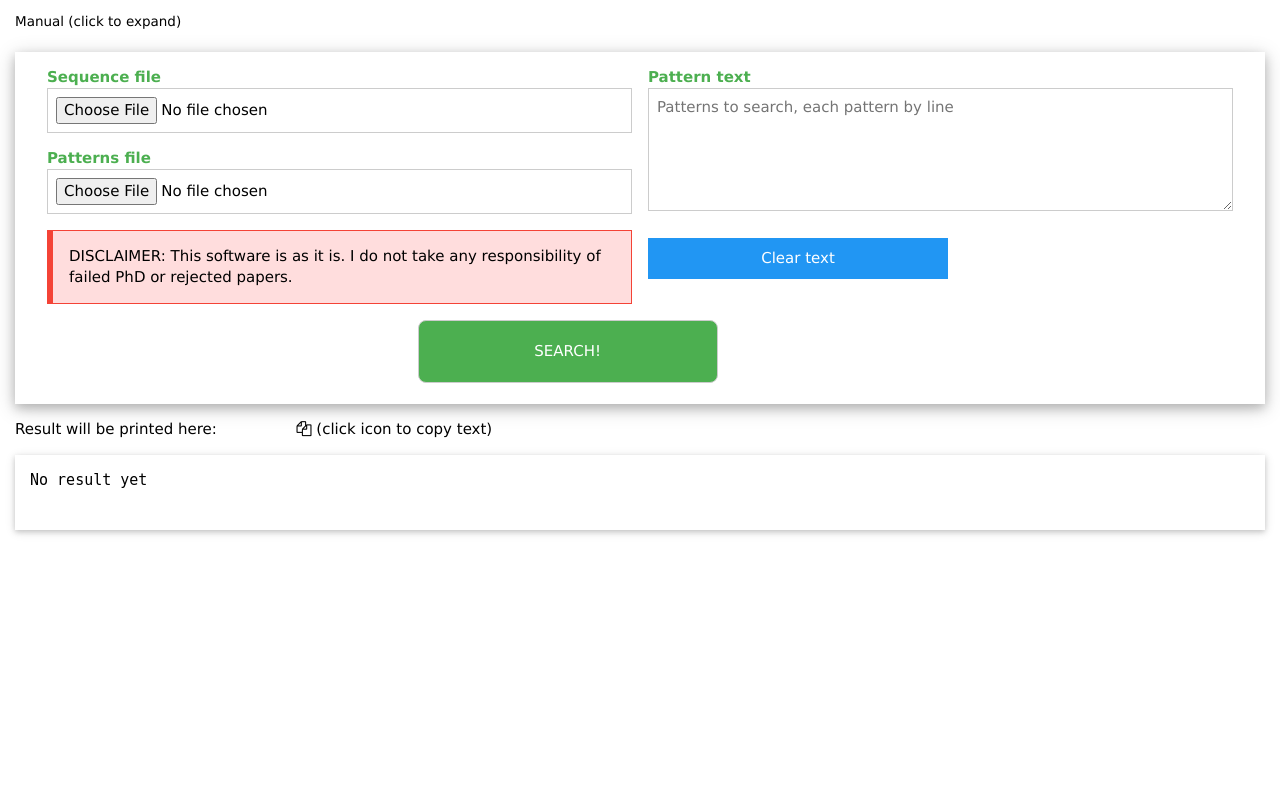
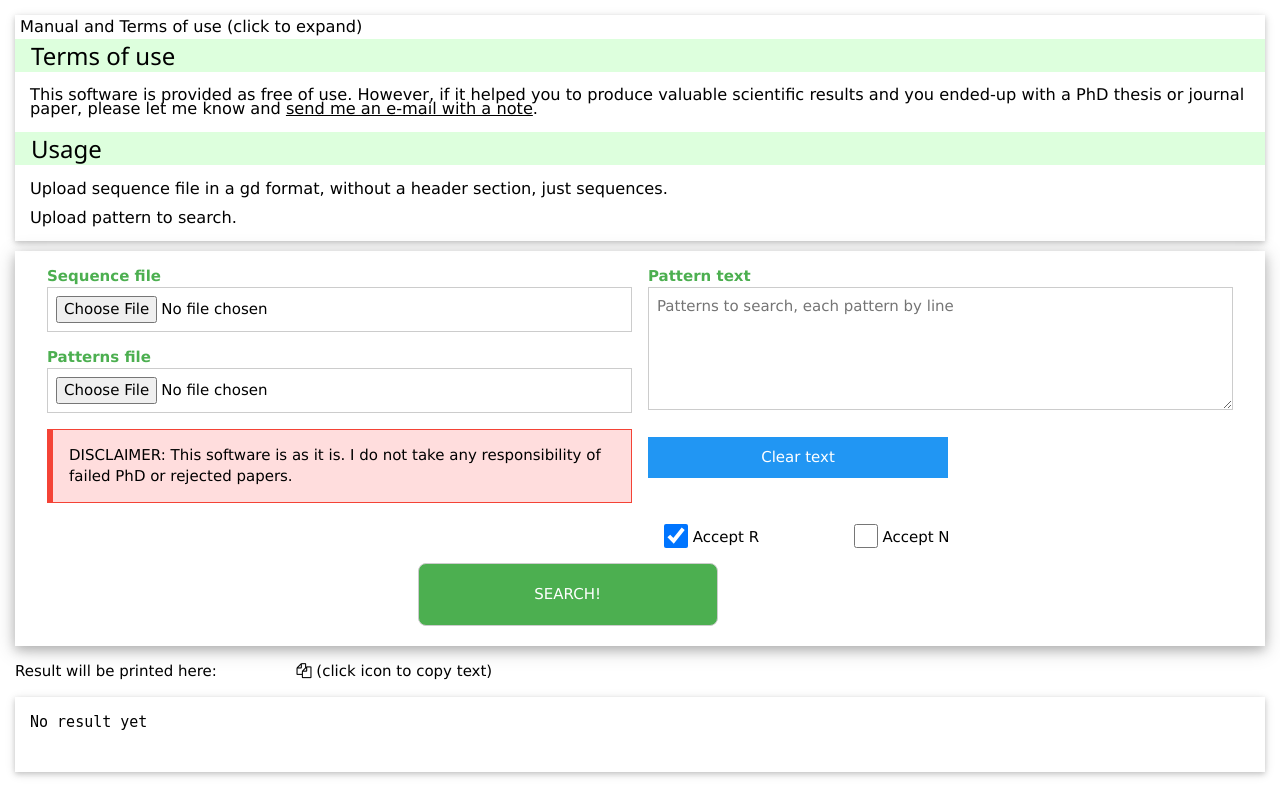
Before and after one commit to rlalik/django_krowa, a Django app: page / in a window 1280 px wide, after a click on "Manual and Terms of use (click to expand)". Run offline with Django 3.2, Linux system fonts and the light colour scheme.

Commit message:
Add support for N and R patterns

```diff
--- a/krowa/templates/krowa/index.html
+++ b/krowa/templates/krowa/index.html
@@ -25,6 +25,16 @@ span {
   min-width: 120px;
   vertical-align: top;
   margin: 0 20px 0 0;
+}
+
+details p {
+    font-size: 120%;
+    padding-left: 15px;
+}
+
+summary {
+    font-size: 120%;
+    padding: 5px;
 }
 
 #clear_form_btn {
@@ -181,10 +191,16 @@ function copy_to_clipboard()
 </head>
 <body>
 
-<details id="manual">
-<summary>Manual (click to expand)</summary>
-<p>
-</p>
+<details id="manual" class="w3-card">
+<summary>Manual and Terms of use (click to expand)</summary>
+<div class="w3-container w3-pale-green"><h3>Terms of use</h3>
+</div>
+<p>This software is provided as free of use. However, if it helped you to produce valuable scientific results and you ended-up with a PhD thesis or journal paper, please let me know and <a href="mailto:rafallalik@gmail.com">send me an e-mail with a note</a>.</p>
+
+<div class="w3-container w3-pale-green"><h3>Usage</h3>
+</div>
+<p>Upload sequence file in a gd format, without a header section, just sequences.<p>
+<p>Upload pattern to search.</p>
 </details>
 
 <div class="w3-card-4">
@@ -205,6 +221,7 @@ function copy_to_clipboard()
             <div class="w3-panel w3-pale-red w3-leftbar w3-border-red w3-border">
                 <p>DISCLAIMER: This software is as it is. I do not take any responsibility of failed PhD or rejected papers.</p>
             </div>
+
         </div>
         <div class="w3-half">
             <p>
@@ -212,7 +229,19 @@ function copy_to_clipboard()
             <textarea class="w3-input w3-border" id="patterns_text" name="patterns_text" rows="5" cols="160" placeholder="Patterns to search, each pattern by line"></textarea>
             </p>
 
+            <p>
             <input type="button" id="clear_form_btn" class="w3-button w3-blue" onclick="clear_form()" value="Clear text" />
+            </p>
+
+            <div class="w3-row-padding">
+                <div class="w3-third">
+                    <p><input class="w3-check" name="accept_r" type="checkbox" checked="checked">                    <label>Accept R</label></p>
+                </div>
+                <div class="w3-third">
+                    <p><input class="w3-check" name="accept_n" type="checkbox">
+                    <label>Accept N</label></p>
+                </div>
+            </div>
         </div>
     </div>
     <div style="text-align: center;">
--- a/krowa/views.py
+++ b/krowa/views.py
@@ -13,7 +13,30 @@ def index(request):
         context,
     )
 
-def search_krowa_sequence(request):
+def get_selection(k, v, seq_start, seq_length, sta, sto, step):
+    search_res = ""
+
+    idx_sta = 0
+    idx_sto = 0
+
+    if step > 0:
+        idx_sta = int( (sta - seq_start + 1)/step )
+        idx_sto = int( (sto - seq_start + 1)/step )
+
+    marker = sta - int(k[idx_sta]) + 1
+    breaks_cnt = int((marker) / seq_length)
+    search_res += k[idx_sta] + " {:s}|".format("-"*(marker+breaks_cnt)) + "\n"
+
+    for idx in range(idx_sta, idx_sto+1):
+        search_res += k[idx] + " " + v[idx] + "\n"
+
+    marker = sto - int(k[idx_sto])
+    breaks_cnt = int((marker) / seq_length)
+    search_res += k[idx_sto] + " {:s}|<".format(" "*(marker+breaks_cnt))
+    search_res += "\n\n"
+    return search_res
+
+def fast_search(request):
     seq_start = -1
     seq_length = -1
     sequences = {}
@@ -22,19 +45,10 @@ def search_krowa_sequence(request):
     patterns = [request.POST['patterns_text']][0].encode('utf-8').split()
 
     # read patterns from 1. cli, 2. file
-    if request.FILES['patterns_file'] is not None:
+    if 'patterns_file' in request.FILES and request.FILES['patterns_file'] is not None:
         patterns += request.FILES['patterns_file'].read().splitlines()
 
     patterns = list(filter(None, patterns))
-
-    if request.FILES['patterns_file'] is None:
-        res_dict = {
-            'result' : 'no sequences'
-        }
-        return HttpResponse(
-            content=DjangoJSONEncoder().encode(res_dict),
-            content_type='application/json',
-            status=400)
 
     for line in request.FILES['sequences']:
         _l = line.strip().decode('utf-8')
@@ -76,20 +90,7 @@ def search_krowa_sequence(request):
             sto = res.end()
             pos = sta+1
 
-            idx_sta = int( (sta - seq_start + 1)/line_step )
-            idx_sto = int( (sto - seq_start + 1)/line_step )
-
-            marker = sta - int(k[idx_sta]) + 1
-            breaks_cnt = int((marker) / seq_length)
-            search_res += k[idx_sta] + " {:s}|".format("-"*(marker+breaks_cnt)) + "\n"
-
-            for idx in range(idx_sta, idx_sto+1):
-                search_res += k[idx] + " " + v[idx] + "\n"
-
-            marker = sto - int(k[idx_sto])
-            breaks_cnt = int((marker) / seq_length)
-            search_res += k[idx_sto] + " {:s}|<".format(" "*(marker+breaks_cnt))
-            search_res += "\n\n"
+            search_res += get_selection(k, v, seq_start, seq_length, sta, sto, line_step)
 
     res_dict = {
         'result' : 'OK',
@@ -100,3 +101,116 @@ def search_krowa_sequence(request):
         content=DjangoJSONEncoder().encode(res_dict),
         content_type='application/json',
         status=200)
+
+def slow_search(request):
+    seq_start = -1
+    seq_length = -1
+    sequences = {}
+    input_data = ""
+
+    acc_r = 'accept_r' in request.POST
+    acc_n = 'accept_n' in request.POST
+
+    patterns = [request.POST['patterns_text']][0].encode('utf-8').split()
+
+    # read patterns from 1. cli, 2. file
+    if 'patterns_file' in request.FILES and request.FILES['patterns_file'] is not None:
+        patterns += request.FILES['patterns_file'].read().splitlines()
+
+    patterns = list(filter(None, patterns))
+
+    for line in request.FILES['sequences']:
+        _l = line.strip().decode('utf-8')
+        _l = re.sub(' +',' ',_l)
+        l = _l.split(" ")
+        l_t = "".join(l[1:])
+        input_data += l_t
+        sequences[l[0]] = " ".join(l[1:])
+        if seq_start == -1:
+            seq_start = int(l[0])
+            seq_length = len(l[1])
+
+    line_step = 0
+    k = list(sequences.keys())
+    v = list(sequences.values())
+
+    if len(k) > 1:
+        line_step = int(k[1]) - int(k[0])
+
+    search_res = ""
+    i_d = input_data.lower()
+    i_d_len = len(i_d)
+
+    for p in patterns:
+        p = p.decode('utf-8').strip()
+        search_res += "Pattern: {:s}\n".format(p)
+        pos = 0
+        cnt = 0
+
+        p_cnt = 0
+        p_len = len(p)
+
+        p_lower = p.lower()
+        while True:
+            pos = i_d.find(p_lower[0], pos)
+            if pos == -1:
+                if cnt == 0:
+                    search_res += "No match for this pattern\n\n"
+                break
+
+            got_it = True
+            for i in range(1, p_len):
+                if pos+i >= i_d_len:
+                    got_it = False
+                    break;
+
+                if i_d[pos+i] == p_lower[i]:
+                    continue
+                if acc_n and i_d[pos+i] == 'n':
+                    continue
+                if acc_r and i_d[pos+i] == 'r':
+                    continue
+
+                got_it = False
+                break;
+
+            if got_it is False:
+                pos += 1
+                continue;
+
+            cnt += 1
+
+            sta = pos
+            sto = pos+p_len
+            pos += 1
+
+            search_res += get_selection(k, v, seq_start, seq_length, sta, sto, line_step)
+
+    res_dict = {
+        'result' : 'OK',
+        'data': search_res
+    }
+
+    return HttpResponse(
+        content=DjangoJSONEncoder().encode(res_dict),
+        content_type='application/json',
+        status=200)
+
+
+def search_krowa_sequence(request):
+    if request.FILES['sequences'] is None:
+        res_dict = {
+            'result' : 'no sequences'
+        }
+        return HttpResponse(
+            content=DjangoJSONEncoder().encode(res_dict),
+            content_type='application/json',
+            status=400)
+
+    acc_r = 'accept_r' in request.POST
+    acc_n = 'accept_n' in request.POST
+
+    if (not acc_r and not acc_n):
+        return fast_search(request)
+    else:
+        return slow_search(request)
```
